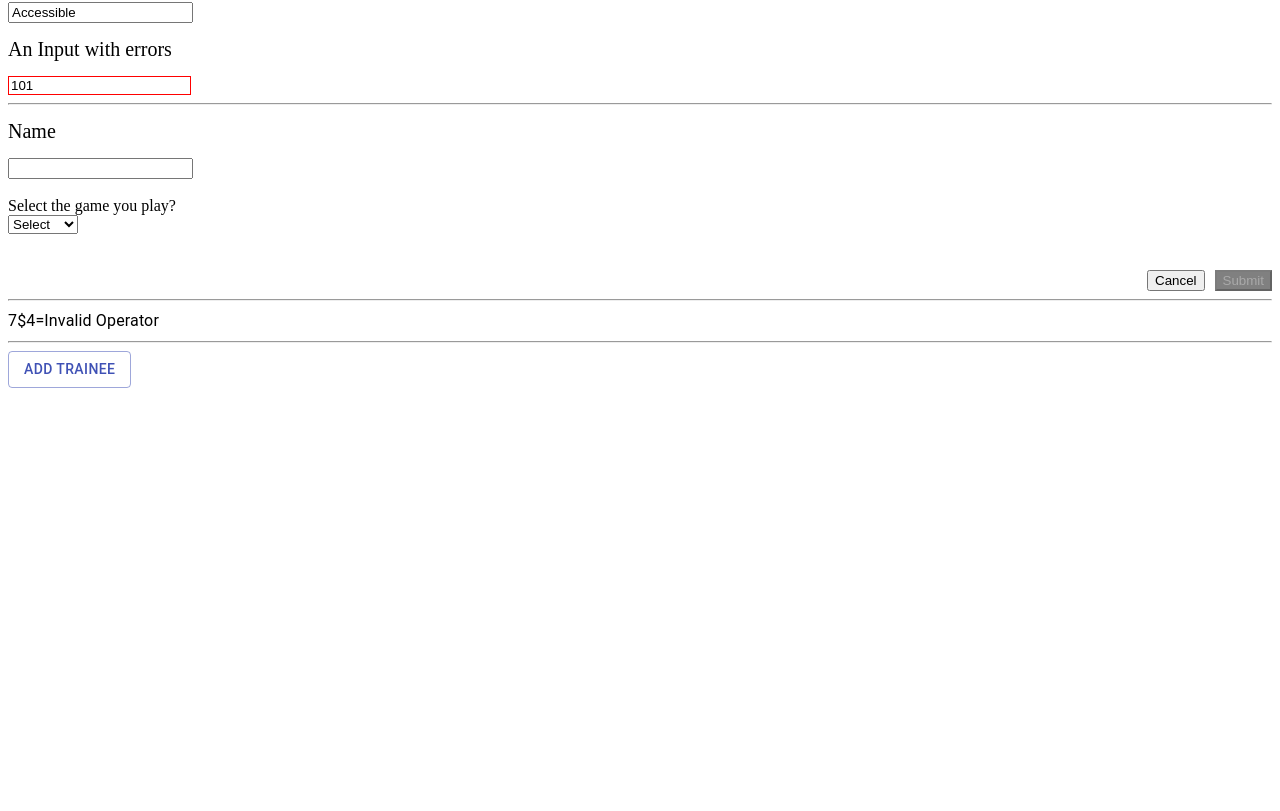
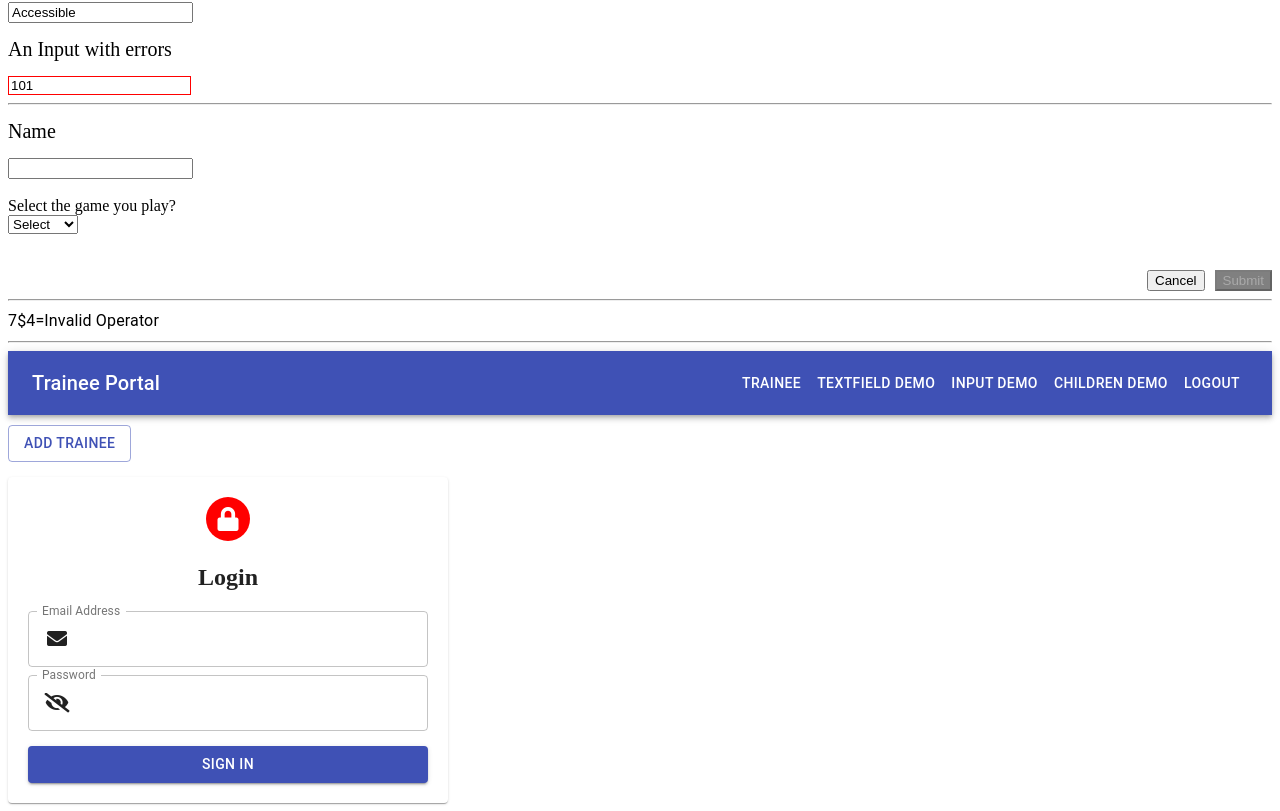
Before and after one commit to Ramkamma/React_Tasks, a React (Create React App) app: page / in a window 1280 px wide. Shown: the part 347-1158 px from the top of the page. Before the commit the page ends 800 px from the top, so only its background shows below. Built offline with nearby package versions, Linux system fonts and the light colour scheme.

Commit message:
login page created

```diff
--- a/public/index.html
+++ b/public/index.html
@@ -11,6 +11,8 @@
     />
     <link rel="apple-touch-icon" href="%PUBLIC_URL%/logo192.png" />
     <link rel="stylesheet" href="https://fonts.googleapis.com/icon?family=Material+Icons" />
+    <link rel="stylesheet" href="https://cdnjs.cloudflare.com/ajax/libs/font-awesome/4.7.0/css/font-awesome.min.css">
+    <link rel="stylesheet" href="https://use.fontawesome.com/releases/v5.12.0/css/all.css">
     <!--
       manifest.json provides metadata used when your web app is installed on a
       user's mobile device or desktop. See https://developers.google.com/web/fundamentals/web-app-manifest/
--- /dev/null
+++ b/src/pages/Login/Login.jsx
@@ -0,0 +1,122 @@
+import React from 'react';
+import Grid from '@material-ui/core/Grid';
+import TextField from '@material-ui/core/TextField';
+import { makeStyles } from '@material-ui/core/styles';
+import Button from '@material-ui/core/Button';
+import Card from '@material-ui/core/Card';
+import Icon from '@material-ui/core/Icon';
+import InputAdornment from '@material-ui/core/InputAdornment';
+import { Formik } from 'formik';
+import * as Yup from 'yup';
+
+const useStyles = makeStyles(() => ({
+  root: {
+    '& > *': {
+      width: '100%',
+    },
+  },
+}));
+const validationSchema = Yup.object({
+  loginemail: Yup
+    .string()
+    .email('Email address must be a valid mail')
+    .required('Email Address is a required field'),
+  loginpassword: Yup
+    .string()
+    .required('Password is required')
+    .matches(
+      /^.*(?=.{8,})((?=.*[!@#$%^&*()\-_=+{};:,<.>]){1})(?=.*\d)((?=.*[a-z]){1})((?=.*[A-Z]){1}).*$/,
+      'Password must contain at least 8 characters, atleast one uppercase, one number and one special case character',
+    ),
+});
+export default function LoginComponet() {
+  const classes = useStyles();
+  return (
+    <div style={{ textAlign: 'center' }}>
+      <Card style={{
+        width: '400px', marginTop: '15px', padding: '20px',
+      }}
+      >
+        <div>
+          <Icon
+            className="fas fa-lock"
+            style={{
+              color: 'white', backgroundColor: 'red', padding: '10px', borderRadius: '50%',
+            }}
+          />
+          <h2>Login</h2>
+        </div>
+        <Formik
+          initialValues={{
+            loginemail: '', loginpassword: '',
+          }}
+          validationSchema={validationSchema}
+          onSubmit={(values) => console.log(values)}
+        >
+          {({
+            handleSubmit, handleChange, values, errors,
+          }) => (
+            <form onSubmit={handleSubmit} noValidate autoComplete="off">
+              <Grid container spacing={1}>
+                <Grid item xs={12} className={classes.root}>
+                  {/* <Paper> */}
+                  <TextField
+                    InputProps={{
+                      startAdornment: (
+                        <InputAdornment position="start">
+                          <Icon
+                            style={{ width: '1.5em', fontSize: '20px' }}
+                            className="fas fa-envelope"
+                          />
+                        </InputAdornment>
+                      ),
+                    }}
+                    error={!!errors.loginemail}
+                    label="Email Address"
+                    name="loginemail"
+                    variant="outlined"
+                    helperText={errors.loginemail}
+                    value={values.loginemail}
+                    onChange={handleChange}
+                  />
+                  {/* </Paper> */}
+                </Grid>
+                <Grid item xs={12} className={classes.root}>
+                  {/* <Paper> */}
+                  <TextField
+                    InputProps={{
+                      startAdornment: (
+                        <InputAdornment position="start">
+                          <Icon
+                            style={{ width: '1.5em', fontSize: '20px' }}
+                            className="fas fa-eye-slash"
+                          />
+                        </InputAdornment>
+                      ),
+                    }}
+                    error={!!errors.loginpassword}
+                    label="Password"
+                    name="loginpassword"
+                    variant="outlined"
+                    helperText={errors.loginpassword}
+                    value={values.loginpassword}
+                    onChange={handleChange}
+                  />
+                  {/* </Paper> */}
+                </Grid>
+              </Grid>
+              <Button
+                type="submit"
+                style={{ marginTop: '15px', width: '100%' }}
+                variant="contained"
+                color="primary"
+              >
+                SIGN IN
+              </Button>
+            </form>
+          )}
+        </Formik>
+      </Card>
+    </div>
+  );
+}
--- a/src/pages/Trainee/Trainee.jsx
+++ b/src/pages/Trainee/Trainee.jsx
@@ -7,6 +7,8 @@ import Dialog from '@material-ui/core/Dialog';
 import DialogContent from '@material-ui/core/DialogContent';
 import DialogContentText from '@material-ui/core/DialogContentText';
 import AddDialog from './Components/AddDialog/AddDialog';
+import NavbarComponent from '../components/Navbar/Navbar';
+import LoginComponet from '../Login/Login';
 
 class Trainee extends React.Component {
   constructor(props) {
@@ -35,7 +37,8 @@ class Trainee extends React.Component {
   render() {
     return (
       <div>
-        <Button variant="outlined" color="primary" onClick={() => this.openTraineeDialog()}>ADD TRAINEE</Button>
+        <NavbarComponent />
+        <Button variant="outlined" style={{ marginTop: '10px' }} color="primary" onClick={() => this.openTraineeDialog()}>ADD TRAINEE</Button>
         {/* onClose={() => this.closeTraineeDialog()} */}
         <Dialog open={this.state.open} aria-labelledby="form-dialog-title">
           <DialogTitle>Add Trainee</DialogTitle>
@@ -49,6 +52,7 @@ class Trainee extends React.Component {
             />
           </DialogContent>
         </Dialog>
+        <LoginComponet />
       </div>
     );
   }
--- /dev/null
+++ b/src/pages/components/Navbar/Navbar.jsx
@@ -0,0 +1,38 @@
+import React from 'react';
+import { makeStyles } from '@material-ui/core/styles';
+import AppBar from '@material-ui/core/AppBar';
+import Toolbar from '@material-ui/core/Toolbar';
+import Typography from '@material-ui/core/Typography';
+import Button from '@material-ui/core/Button';
+
+const useStyles = makeStyles((theme) => ({
+  root: {
+    flexGrow: 1,
+  },
+  menuButton: {
+    marginRight: theme.spacing(2),
+  },
+  title: {
+    flexGrow: 1,
+  },
+}));
+
+export default function NavbarComponent() {
+  const classes = useStyles();
+  return (
+    <div className={classes.root}>
+      <AppBar position="static">
+        <Toolbar>
+          <Typography variant="h6" className={classes.title}>
+            Trainee Portal
+          </Typography>
+          <Button color="inherit">TRAINEE</Button>
+          <Button color="inherit">TEXTFIELD DEMO</Button>
+          <Button color="inherit">INPUT DEMO</Button>
+          <Button color="inherit">CHILDREN DEMO</Button>
+          <Button color="inherit">LOGOUT</Button>
+        </Toolbar>
+      </AppBar>
+    </div>
+  );
+}
```
Also changed, not shown: src/pages/Login/index.js (added), src/pages/components/Navbar/index.js (added), src/pages/components/index.js (added).
